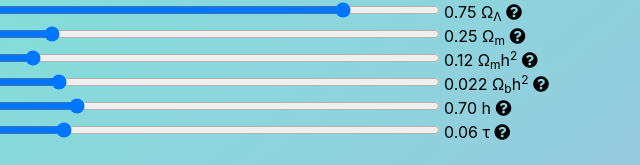
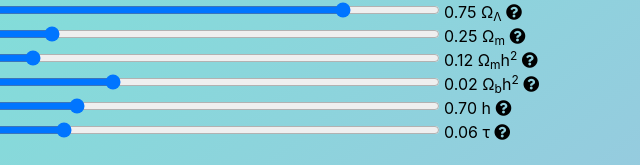
Before and after one commit to redshiftzero/cosmowebapp, a plain HTML site: page index.html in a window 1280 px wide. Shown: the part 229-394 px from the top of the page, 383-1023 px from the left. Drawn offline with nearby package versions, Linux system fonts and the light colour scheme.

Commit message:
jen is a baby

```diff
--- a/index.html
+++ b/index.html
@@ -48,7 +48,7 @@
         </div>
 
         <div id="omega-bh2-div" class="sliderdiv">
-          <input id="omega-bh2-slider" class="slider" type="range" min="0.01" max="0.05" step="0.0005" value="0.022"/>
+          <input id="omega-bh2-slider" class="slider" type="range" min="0.01" max="0.04" step="0.0005" value="0.022"/>
           <span id="omega-bh2-range-value">0.022</span> &Omega;<sub>b</sub>h<sup>2</sup>
           <span data-toggle="tooltip" data-placement="right" title="Baryonic matter density at the present day">
             <i class="fa fa-question-circle" aria-hidden="true"></i>
--- a/src/js/sliders.js
+++ b/src/js/sliders.js
@@ -22,7 +22,9 @@ function set_defaults() {
   var default_olam = 0.75102;
   var default_om = 0.2489;
   var default_omh2 = 0.122;
+  var default_tau = 0.06;
   var default_h = 0.7;
+  var default_obh2 = 0.022;
 
   olam_slider.value = default_olam;
   olam_sliderValue.innerHTML = parseFloat(default_olam).toFixed(2);
@@ -35,6 +37,12 @@ function set_defaults() {
 
   h_slider.value = default_h;
   h_sliderValue.innerHTML = parseFloat(default_h).toFixed(2);
+
+  tau_slider.value = default_tau;
+  tau_sliderValue.innerHTML = parseFloat(default_tau).toFixed(2);
+
+  obh2_slider.value = default_obh2;
+  obh2_sliderValue.innerHTML = parseFloat(default_obh2).toFixed(2);
 }
 
 function reload_if_needed(oldParam, paramName) {
```
